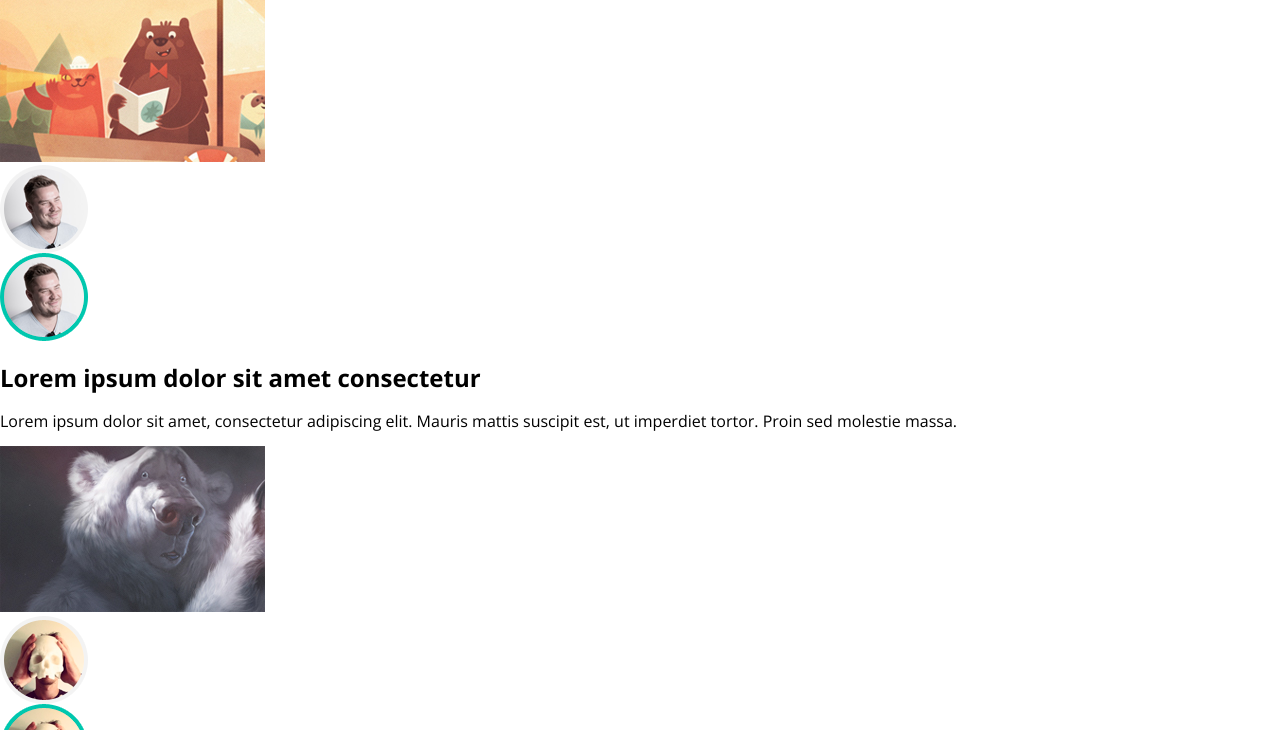
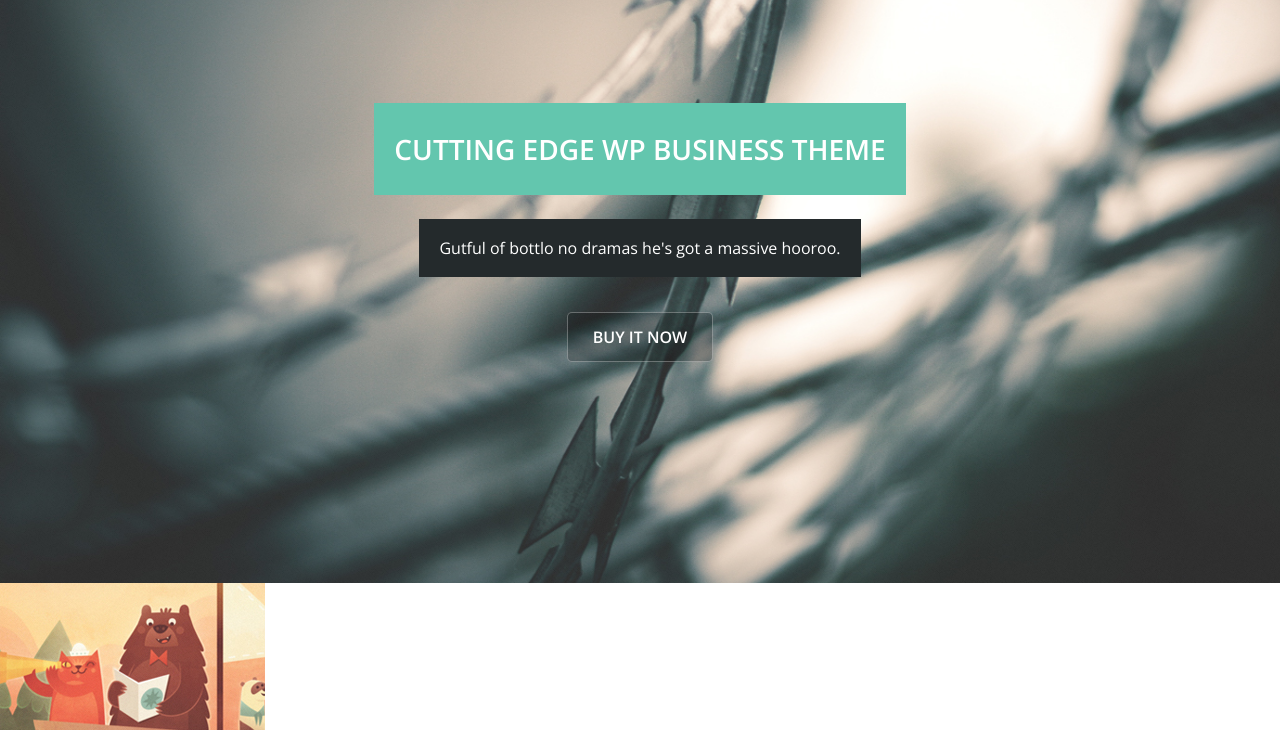
Before and after one commit to ffresanto/website-nextproject, a plain HTML site: page index.html in a window 1280 px wide. Shown: the part 607-1337 px from the top of the page. Drawn offline with nearby package versions, Linux system fonts and the light colour scheme.

Commit message:
Hero completo

```diff
--- a/index.html
+++ b/index.html
@@ -36,12 +36,12 @@
           </nav>
         </header>
 
-        <section>
-          <h1>
+        <section class="hero">
+          <h1 class="hero__title">
             Cutting edge WP business theme
           </h1>
-          <p>Gutful of bottlo no dramas he's got a massive hooroo.</p>
-          <a href="#">Buy it now</a>
+          <p class="hero__text">Gutful of bottlo no dramas he's got a massive hooroo.</p>
+          <a href="#" class="hero__btn">Buy it now</a>
         </section>
 
 
--- a/style/main.css
+++ b/style/main.css
@@ -2,6 +2,12 @@ body {
     margin: 0;
     font-family: 'Open Sans', sans-serif;
 }
+
+img {
+    max-width: 100%;
+}
+
+/* Navbar */
 
 .header {
     background: #fff;
@@ -25,12 +31,12 @@ body {
     clear: left;
 }
 
-.header__nav ul{
+.header__nav ul {
     margin: 0;
     padding: 0;
 }
 
-.header__nav li{
+.header__nav li {
     list-style-type: none;
     background: #242c2c;
     text-align: center;
@@ -38,7 +44,7 @@ body {
 
 }
 
-.header__nav a{
+.header__nav a {
     color: white;
     text-decoration: none;
     text-transform: uppercase;
@@ -50,10 +56,54 @@ body {
     transition: .8s ease;
 }
 
-.header__nav a:hover{
+.header__nav a:hover {
     color: #63c6ae;
 }
 
 .header_btnMenu{
 
 }
+
+/* Principal */
+
+.hero{
+    height: 80vh;
+    padding: 40px 20px;
+    text-align: center;
+    background-image: url(../img/01.jpg);
+    background-size: cover;
+    display: flex;
+    flex-direction: column;
+    justify-content: center;
+    align-items: center;
+}
+
+.hero__title {
+    background-color: #63c6ae;
+    color: white;
+    font-size: 28px;
+    font-weight: 600;
+    padding: 30px 20px;
+    text-transform: uppercase;
+}
+
+.hero__text {
+    background-color: #242a2c;
+    margin: 5px 30px 35px;
+    color: white;
+    padding: 20px;
+    font-size: 16px;
+}
+
+.hero__btn {
+    border: 1px solid rgba(255, 255, 255, 0.3);
+    background-color: rgba(0, 0, 0, 0.2);
+    border-radius: 5px;
+    padding: 15px 25px;
+    display: inline-block;
+    color: white;
+    text-decoration: none;
+    font-size: 16px;
+    font-weight: 600;
+    text-transform: uppercase;
+}
```
